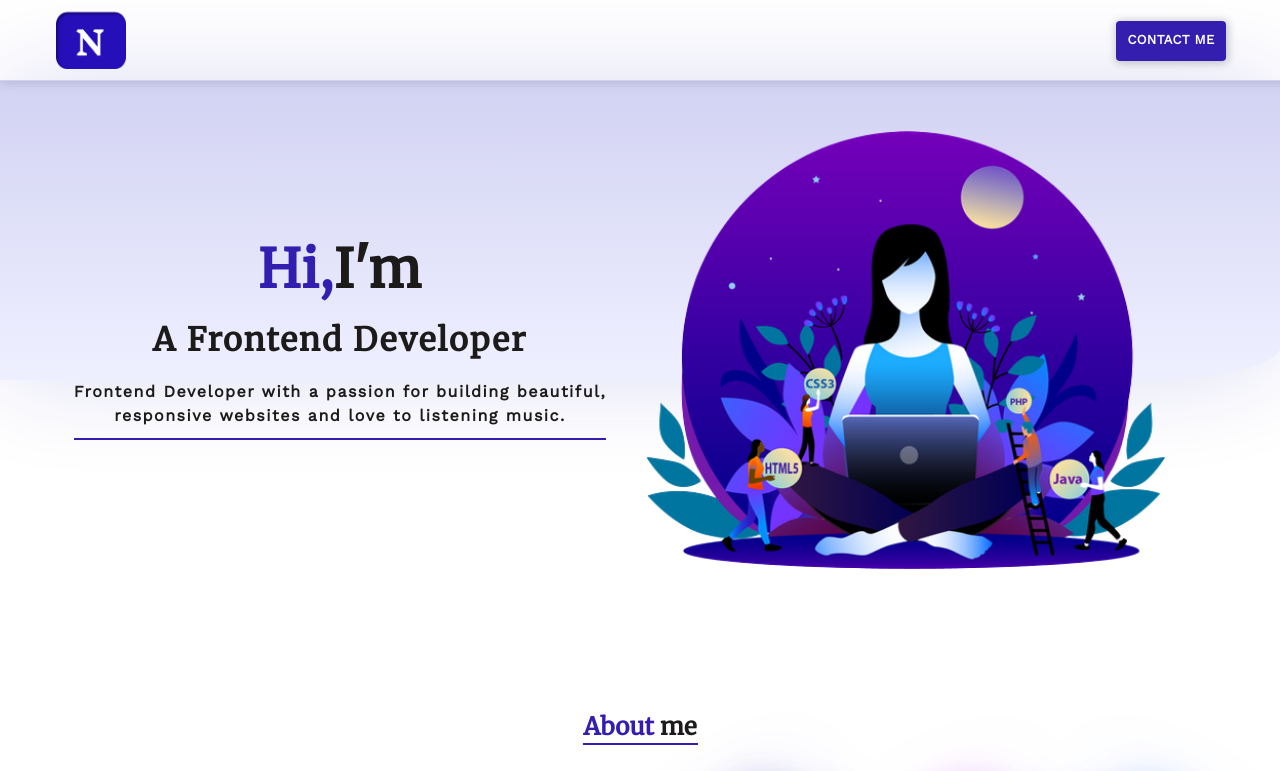
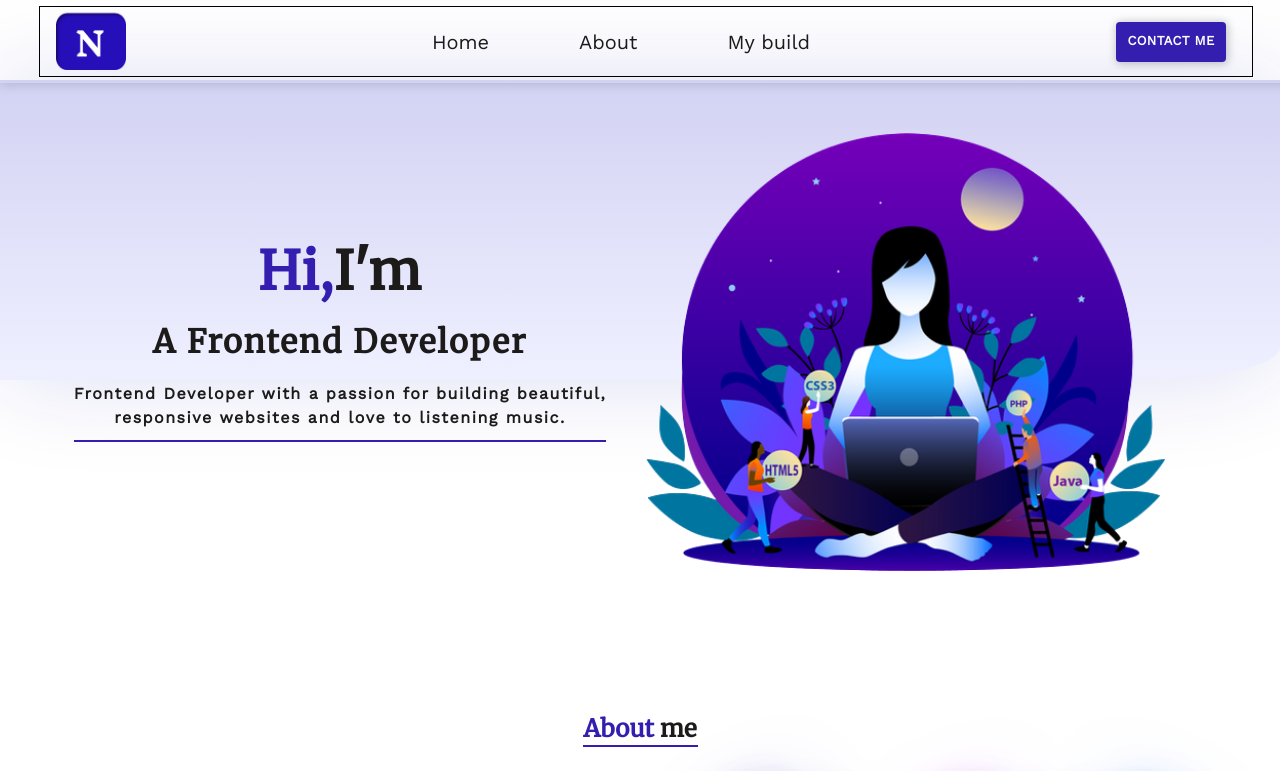
Before and after one commit to NidhiSharma63/portfolio, a React (Create React App) app: page / in a window 1280 px wide. Shown: the top 771 px of the page. Built offline with nearby package versions, Linux system fonts and the light colour scheme.

Commit message:
xs navbar-menu removed

```diff
--- a/src/components/Navbar.jsx
+++ b/src/components/Navbar.jsx
@@ -9,7 +9,15 @@ import ButtonComponent from './Button';
 const Navbar = () => {
   const body = document.querySelector('body');
 
-  // const []
+  const [currentDisplay,setCurrentDisplay] = useState('none');
+
+  const handleLiDisaply = () =>{
+    if(currentDisplay === 'none'){
+      setCurrentDisplay('flex');
+    }else{
+      setCurrentDisplay('none');
+    }
+  }
 
   useEffect(()=>{
     const getTheme = localStorage.getItem('portFolioTheme');
@@ -32,38 +40,19 @@ const Navbar = () => {
     }
   }
 
-  const scroll = window.scrollY;
+
   return (
     <Box
       className="navbar"
-      width='100%'
-      position='relative'
-      display='flex'
-      p='6px'
-      justifyContent='space-between'
-      alignItems='center'
       sx={{
         boxShadow: '1px 1px 10px 1px rgba(13, 13, 24, 0.14)',
       }}
       >
-
        <Box
-        display='flex'
-        p='6px'
-        justifyContent='space-between'
-        alignItems='center'
-        m='auto'
+        className="navbar-container"
         sx={{
           width: '1200px',
         }}>
-
-       <Box
-          display='flex'
-          flexDirection='row-reverse'
-          alignItems='center'
-          position='relative'
-          z-index='3'
-          >
           <Box
             onClick={changeTheme}
             component='img'
@@ -75,44 +64,21 @@ const Navbar = () => {
               width:{sm:'70px',xs:'50px'},
               height:{sm:'70px',xs:'60px'},
               marginTop:{sm:'-13px',xs:'-10px'},
-            }}>
-          </Box>
-          <Box
-            sx={{
-              display:{md:'none',xs:'block'},
-            }}
-            component='span'>
-              <MenuSharpIcon
-                sx={{
-                  cursor:'pointer',
-                  width:'2rem',
-                  height:'3rem',
-                  color:"var(--primary-color)"
-                }}/>
-          </Box>
-        </Box>
+          }}/>
         <Box
-          top='0'
-          height='100vh'
-          width='100%'
-          position='absolute'
-          display='none'// here is none display is for mobile
-          alignItems='center'
-          justifyContent='center'
-          z-index='1'
+          className="navbar-menu"
           sx={{
-            position:{xs:'absolute',md:'relative'},
-            width:{xs:'100%',md:'auto'},
-            height:{xs:'100vh',md:'auto'},
-            backgroundColor:{xs:'rgb(13, 13, 24, 0.4)',md:'transparent'},
-          }}>
+            display:{md:'flex',xs:'none'},
+          }}
+          >
             <Stack
-              fontSize={{xs:'30px',md:'20px'}}
-              spacing={{xs:3,md:13}}
+              fontSize='20px'
+              spacing='13'
               fontFamily='var(--fontFamilyWorkSans)'
               fontWeight='400'
               color='var(--primary-color)'
-              direction={{xs:'column',md:'row'}}
+              direction='row'
+              gap='90px'
             >
             <a
               className='link navbar-link'>Home</a>
@@ -124,10 +90,26 @@ const Navbar = () => {
         </Box>
         <Box
           component='span'
-          marginRight='20px'>
+          marginRight='20px'
+          sx={{
+            display:{md:'flex',xs:'none'},
+          }}>
           <ButtonComponent value='Contact me'/>
         </Box>
-
+        <Box
+            sx={{
+              display:{md:'none',xs:'block'},
+            }}
+            component='span'>
+              <MenuSharpIcon
+                onClick={handleLiDisaply}
+                sx={{
+                  cursor:'pointer',
+                  width:'2rem',
+                  height:'3rem',
+                  color:"var(--primary-color)"
+                }}/>
+          </Box>
        </Box>
     </Box>
   )
--- a/src/scss/main.css
+++ b/src/scss/main.css
@@ -43,6 +43,38 @@ body {
   margin: 0;
   position: relative;
   background-color: var(--background-color);
+}
+
+.navbar {
+  display: flex;
+  align-items: center;
+  justify-content: space-between;
+  flex-direction: row;
+  position: relative;
+  padding: 6px;
+  width: 100%;
+}
+
+.navbar-container {
+  display: flex;
+  align-items: center;
+  justify-content: space-between;
+  flex-direction: row;
+  padding: 6px;
+  margin: auto;
+  border: 1px solid;
+}
+
+.navbar-menu {
+  position: relative;
+  top: 0;
+  width: 100%;
+  z-index: 1;
+  background-color: transparent;
+  display: flex;
+  align-items: center;
+  justify-content: center;
+  flex-direction: row;
 }
 
 .link::after {
--- a/src/scss/main.scss
+++ b/src/scss/main.scss
@@ -43,6 +43,29 @@ body {
   margin: 0;
   position: relative;
   background-color: var(--background-color);
+}
+
+.navbar{
+  @include flexproperty($alignItem:center, $justifyContent:space-between, $flexDirection:row);
+  position: relative;
+  padding: 6px;
+  width: 100%;
+}
+
+.navbar-container {
+  @include flexproperty($alignItem:center, $justifyContent:space-between, $flexDirection:row);
+  padding: 6px;
+  margin: auto;
+  border: 1px solid;
+}
+
+.navbar-menu{
+  position: relative;
+  top:0;
+  width: 100%;
+  z-index:1;
+  background-color: transparent;
+  @include flexproperty($alignItem:center, $justifyContent:center, $flexDirection:row);
 }
 
 .link::after {
```
Also changed, not shown: 1 other file (tests, documents, lock files or other folders).
